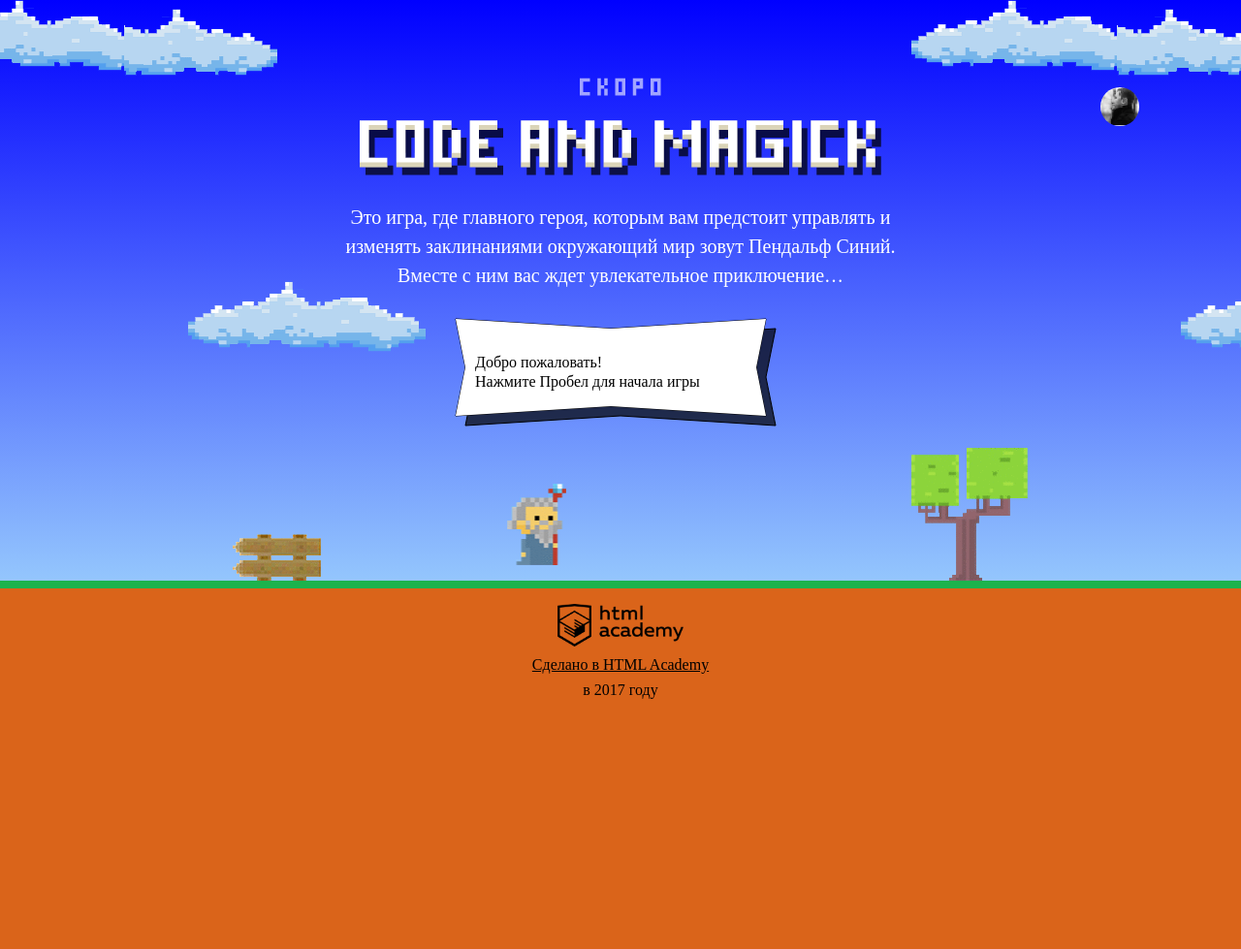
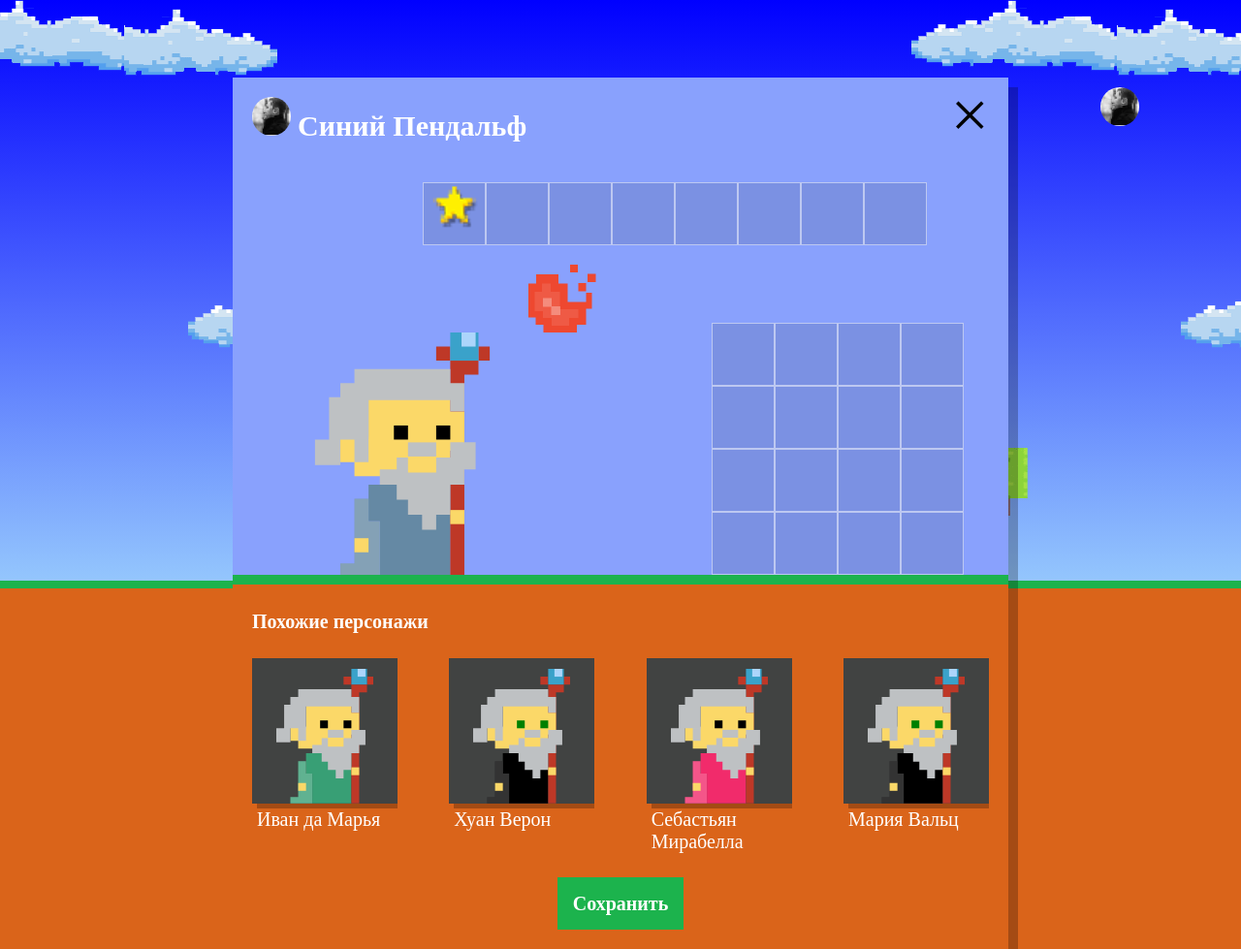
Before and after one commit to arisuaiko/241615-code-and-magick-18, a website: page index.html in a window 1280 px wide. Shown: the whole page at 97% size. Before the commit the page ends 800 px from the top, so only its background shows below. Drawn offline with Linux system fonts and the light colour scheme; a web font is replaced by a local one.

Commit message:
Учебный проект, задание "нас орда"

```diff
--- a/index.html
+++ b/index.html
@@ -181,6 +181,25 @@
   </div>
 </template>
 
+<script>
+    var fireballSize = 22;
+    var getFireballSpeed = function(left) {
+        return left ? 5 : 2;
+    }
+    var wizardSpeed = 3;
+    var wizardWidth = 70;
+    var getWizardHeight = function(wizardHeight) {
+        return 1.337 * wizardWidth;
+    }
+    var getWizardX = function(width) {
+        return (width - wizardWidth) / 2;
+    }
+    var getWizardY = function(height) {
+        return height / 3 - getWizardHeight(wizardWidth);
+    };
+</script>
+<script src="js/setup.js"></script>
+<script src="js/stat.js"></script>
 <script src="js/game.js"></script>
 
 </body>
--- /dev/null
+++ b/js/setup.js
@@ -0,0 +1,54 @@
+'use strict';
+var WIZARD_AMOUNT = 4;
+var WIZARDS_NAMES = ['Иван', 'Хуан', 'Себастьян', 'Мария', 'Кристоф', 'Виктор', 'Юлия', 'Люпита', 'Вашингтон'];
+var WIZARDS_SURNAMES = ['да Марья', 'Верон', 'Мирабелла', 'Вальц', 'Онопко', 'Топольницкая', 'Нионго', 'Ирвинг'];
+var WIZARD_CLOTHS_COLORS = ['rgb(101, 137, 164)', 'rgb(241, 43, 107)', 'rgb(146, 100, 161)', 'rgb(56, 159, 117)', 'rgb(215, 210, 55)', 'rgb(0, 0, 0)'];
+var WIZARD_EYES_COLORS = ['black', 'red', 'blue', 'yellow', 'green'];
+var newWizards = [];
+
+var userDialog = document.querySelector('.setup');
+userDialog.classList.remove('hidden');
+var similarListElement = userDialog.querySelector('.setup-similar-list');
+var similarWizardTemplate = document.querySelector('#similar-wizard-template')
+    .content
+    .querySelector('.setup-similar-item');
+
+// Функция, возвращающая случайный элемемент массива
+function getRandomElement(array) {
+  for (var i = 0; i < array.length; i++) {
+    var randomIndex = Math.floor(Math.random() * array.length);
+  }
+  var randomElement = array[randomIndex];
+  return randomElement;
+}
+// Функция, генерирующая массив объектов
+function generateWizard() {
+  for (var i = 0; i < WIZARD_AMOUNT; i++) {
+    newWizards.push({
+      'name': WIZARDS_NAMES[i] + ' ' + WIZARDS_SURNAMES[i],
+      'coatColor': getRandomElement(WIZARD_CLOTHS_COLORS),
+      'eyesColor': getRandomElement(WIZARD_EYES_COLORS)
+    }
+    );
+  }
+  return newWizards;
+}
+generateWizard();
+
+var renderWizard = function (wizard) {
+  var wizardElement = similarWizardTemplate.cloneNode(true);
+
+  wizardElement.querySelector('.setup-similar-label').textContent = wizard.name;
+  wizardElement.querySelector('.wizard-eyes').style.fill = wizard.eyesColor;
+  wizardElement.querySelector('.wizard-coat').style.fill = wizard.coatColor;
+
+  return wizardElement;
+};
+
+var fragment = document.createDocumentFragment();
+for (var i = 0; i < newWizards.length; i++) {
+  fragment.appendChild(renderWizard(newWizards[i]));
+}
+similarListElement.appendChild(fragment);
+
+userDialog.querySelector('.setup-similar').classList.remove('hidden');
--- /dev/null
+++ b/js/stat.js
@@ -0,0 +1,61 @@
+'use strict';
+
+// константы, в которых записана ширина и высота облака, а так же отступы
+var CLOUD_WIDTH = 420;
+var CLOUD_HEIGHT = 270;
+var CLOUD_X = 100;
+var CLOUD_Y = 10;
+var SHADOW_GAP = 10;
+var GAP = 50;
+var FONT_GAP = 16;
+var BAR_HEIGHT = CLOUD_HEIGHT - GAP - FONT_GAP - GAP;
+var BAR_WIDTH = 40;
+var STAT_Y = CLOUD_HEIGHT - GAP;
+
+// функция отрисовки облака
+var renderCloud = function (ctx, x, y, color) {
+  ctx.fillStyle = color;
+  ctx.fillRect(x, y, CLOUD_WIDTH, CLOUD_HEIGHT);
+};
+
+// нахождение максимального элемента в массиве times
+var getMaxElement = function (arr) {
+  var maxElement = arr[0];
+  for (var i = 0; i < arr.length; i++) {
+    if (arr[i] > maxElement) {
+      maxElement = arr[i];
+    }
+  }
+  return maxElement;
+};
+// рисуем гистограму
+function drawColumn(ctx, names, i) {
+  if (names[i] === 'Вы') {
+    ctx.fillStyle = 'rgba(255, 0, 0, 1)';
+  } else {
+    ctx.fillStyle = 'hsl( 240,' + (25 + 70 * Math.random()) + '%, 50%)';
+  }
+}
+window.renderStatistics = function (ctx, names, times) {
+  // цвет тени, смещенной на 10пх вниз и вправо (110 и 60)
+  renderCloud(ctx, CLOUD_X + SHADOW_GAP, CLOUD_Y + SHADOW_GAP, 'rgba(0, 0, 0, 0.7)');
+  // цвет самого облака
+  renderCloud(ctx, CLOUD_X, CLOUD_Y, '#fff');
+
+  // рисуем надпись
+  ctx.font = '16px PT Mono';
+  ctx.textBaseline = 'hanging';
+  ctx.fillStyle = '#000000';
+  ctx.fillText('Ура, вы победили!', CLOUD_X + 2 * FONT_GAP, CLOUD_Y + FONT_GAP);
+  ctx.fillText('Список результатов:', CLOUD_X + 2 * FONT_GAP, CLOUD_Y + 2 * FONT_GAP);
+
+  var maxTime = getMaxElement(times);
+
+  for (var i = 0; i < names.length; i++) {
+    drawColumn(ctx, names, i);
+    ctx.fillRect(CLOUD_X + GAP + (BAR_WIDTH + GAP) * i, STAT_Y - FONT_GAP - (BAR_HEIGHT * times[i]) / maxTime + GAP, BAR_WIDTH, (BAR_HEIGHT * times[i]) / maxTime);
+    ctx.fillStyle = '#000000';
+    ctx.fillText(names[i], CLOUD_X + GAP + (BAR_WIDTH + GAP) * i, STAT_Y + 2.5 * FONT_GAP);
+    ctx.fillText(Math.floor(times[i]), CLOUD_X + GAP + (BAR_WIDTH + GAP) * i, STAT_Y - (BAR_HEIGHT * times[i]) / maxTime);
+  }
+};
```
